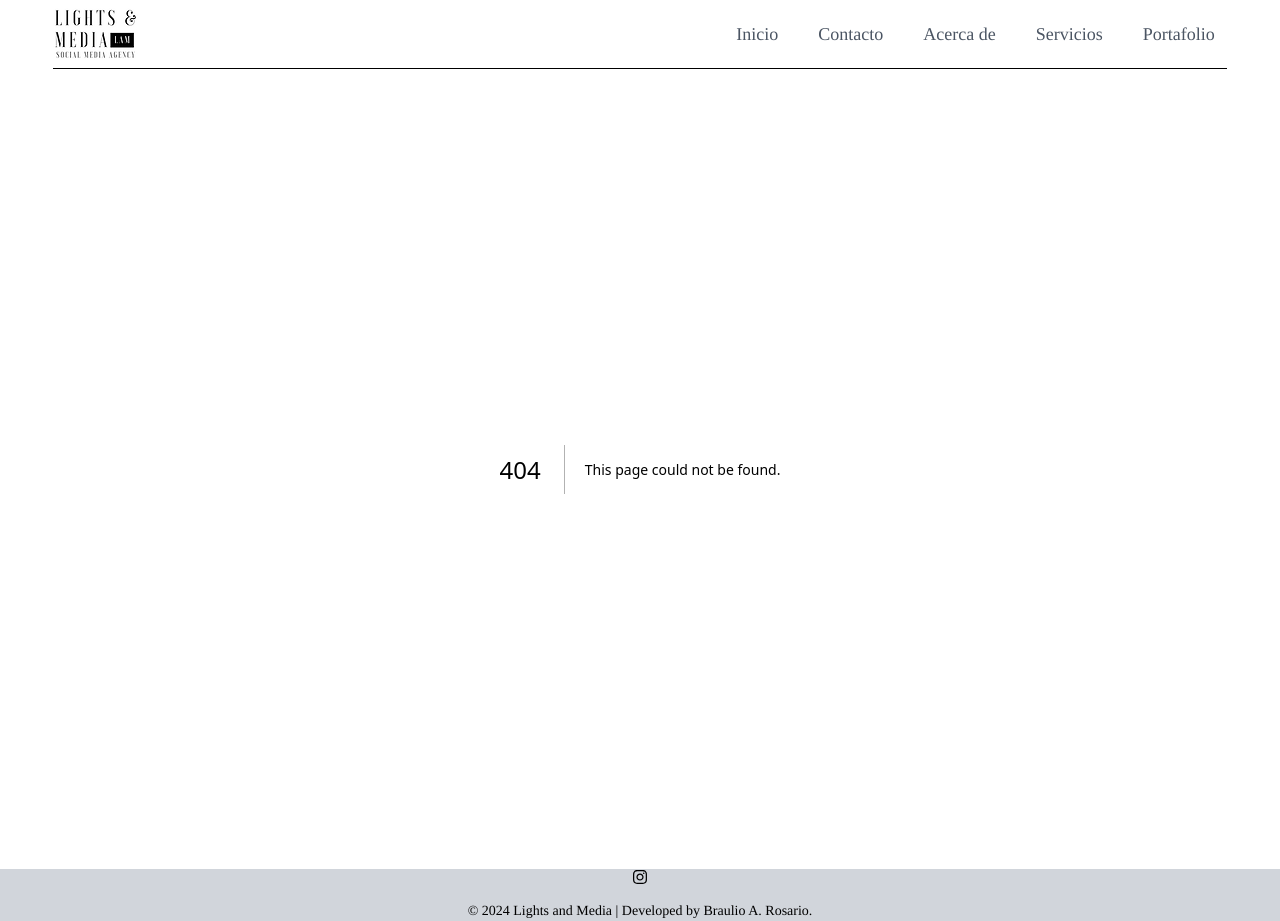
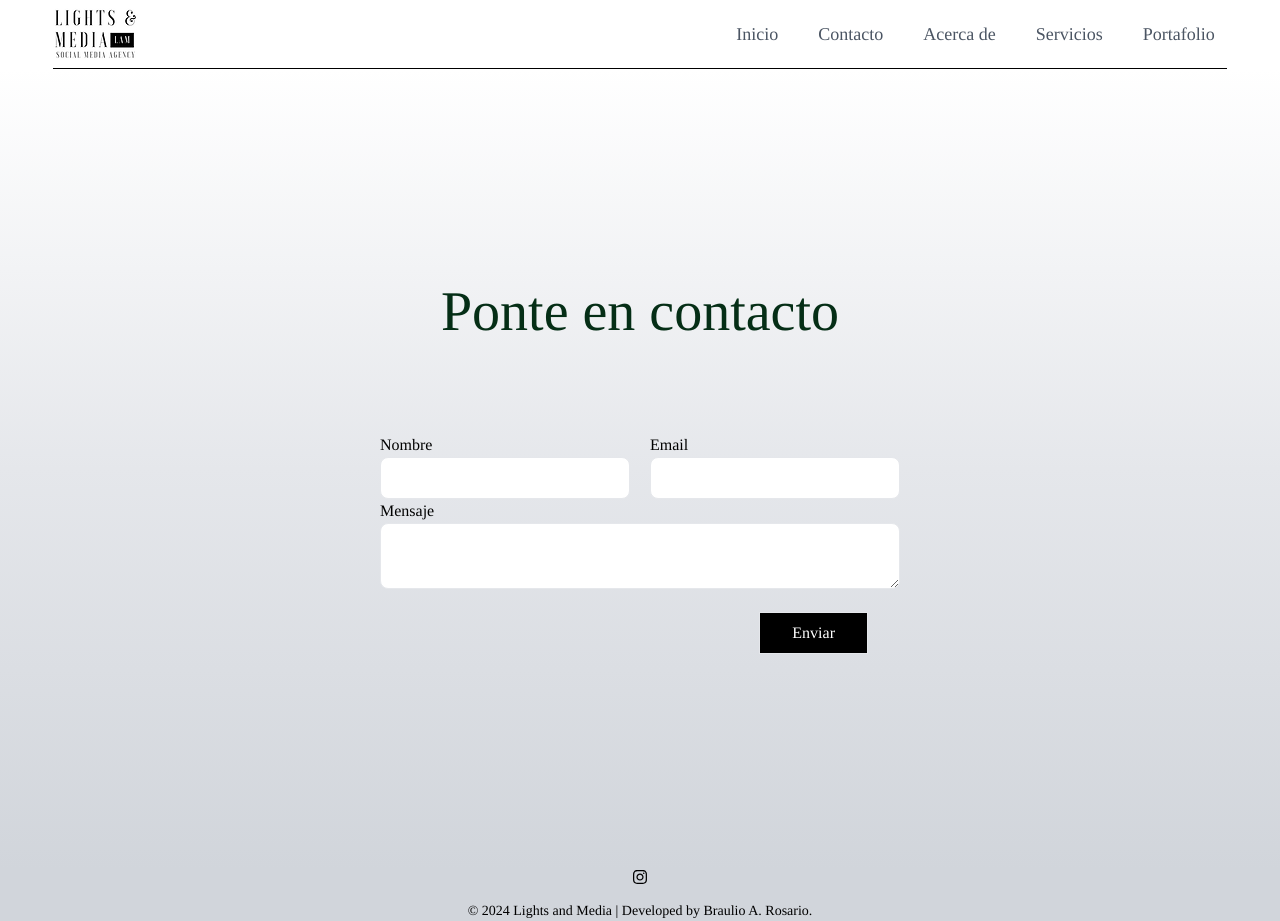
Before and after one commit to BraulioAR/lamweb, a Next.js app: page /contactus in a window 1280 px wide. Before the commit this address had no page. Built offline with nearby package versions, Linux system fonts and the light colour scheme; what tailwindcss-animated, tailwindcss-gradients would draw is missing.

Commit message:
Contact us form fix

```diff
--- /dev/null
+++ b/src/app/contactus/page.tsx
@@ -0,0 +1,57 @@
+import { tinos } from '../fonts'
+
+
+export default function Page() {
+    return (
+        <section id='contact' className='bg-gradient-to-b from-white via-gray-200 to-gray-300 h-screen flex items-center justify-center'>
+        <div className='mx-auto max-w-7xl w-11/12  '>
+          <div className='flex flex-col h-full gap-12'>
+            <div className='flex content-center justify-center'>
+              <h1 className={`${tinos.className} text-center text-[3.5rem] text-green-950`}>Ponte en contacto</h1>
+            </div>
+            <div className='flex flex-col items-center lg:mt-8 gap-[2.5rem]'>
+              <form name="contactus" action='/contactus/success' method='POST' data-netlify="true">
+                <input required type='hidden' name='form-name' value='contactus' />
+                <div className="flex flex-row gap-[1.25rem]">
+                  <div>
+                    <label>
+                      Nombre<br /><input
+                        required
+                        type="text"
+                        name="name"
+                        className="border rounded-[0.5rem] pt-[0.5rem] pb-[0.5rem] pl-[0.75rem] pr-[0.75rem] w-full focus:outline-none focus:shadow-sm focus:transition-border-03s focus:transition-shadow-03s"
+                      />
+                    </label>
+                  </div>
+                  <div>
+                    <label>
+                      Email<br /><input
+                        required
+                        type="email"
+                        name="email"
+                        className="border rounded-[0.5rem] pt-[0.5rem] pb-[0.5rem] pl-[0.75rem] pr-[0.75rem] w-full focus:outline-none focus:shadow-sm focus:transition-border-03s focus:transition-shadow-03s"
+                      />
+                    </label>
+                  </div>
+                </div>
+                <div>
+                  <label>
+                    Mensaje<br />
+                    <textarea required
+                      name="message"
+                      className="border rounded-[0.5rem] pt-[0.5rem] pb-[0.5rem] pl-[0.75rem] pr-[0.75rem] w-full focus:outline-none focus:shadow-sm focus:transition-border-03s focus:transition-shadow-03s"
+                    ></textarea>
+                  </label>
+                </div>
+                <div className=" flex justify-end px-[2rem] py-[1rem] items-end">
+                  <button
+                    className="border px-[2rem] py-[0.5rem] bg-black text-white hover:text-black hover:bg-white transition-color-03s"
+                    type="submit">Enviar</button>
+                </div>
+              </form>
+            </div>
+          </div>
+        </div>
+      </section>
+    )
+}
--- /dev/null
+++ b/src/app/contactus/success/page.tsx
@@ -0,0 +1,13 @@
+import { tinos } from '../../fonts'
+
+
+export default function Page() {
+    return (
+      <section className="mx-auto flex items-center justify-center w-full h-screen bg-gradient-to-b from-white via-gray-200 to-gray-300">
+      <div className="bg-white p-8 rounded shadow-md max-w-md mx-4">
+                <h1 className={`${tinos.className} text-2xl font-bold mb-4 text-black`}>Mensaje enviado con éxito</h1>
+        <p className={`${tinos.className} text-gray-700 text-lg`}>Estaremos en contacto pronto. ¡Gracias por ponerte en contacto!</p>
+      </div>
+            </section>
+)
+}
--- a/src/app/layout.tsx
+++ b/src/app/layout.tsx
@@ -119,7 +119,7 @@ export default function RootLayout({
                 href="/"
                 rel="noopener noreferrer">Inicio</Link>
               <Link className={`${tinos.className} text-gray-600 lg:px-3 py-5 cursor-pointer text-sm lg:text-lg hover:scale-105 hover:text-black transition:fill 0.3s`}
-                href="#contact"
+                href="/contactus"
                 rel="noopener noreferrer">Contacto</Link>
               <Link className={`${tinos.className} text-gray-600 lg:px-3 py-5 cursor-pointer text-sm lg:text-lg hover:scale-105 hover:text-black transition:fill 0.3s`}
                 href="/acercaDe"
--- a/src/app/page.tsx
+++ b/src/app/page.tsx
@@ -97,7 +97,7 @@ export default function Page({ }) {
           </div>
           <div className='flex items-center justify-center max-w-7xl mx-4'>
           <div className='flex flex-col lg:flex-row lg:gap-8 gap-12 mx-4 items-center justify-center lg:pb-8 lg:w-full w-10/12'>
-            <div className='hover:shadow-custom flex flex-col bg-indigo-200 h-auto lg:h-[78vh] pb-4 w-auto lg:w-[80vh] gap-[2vh] rounded-3xl hover:scale-105 transition-transform overflow-hidden'>
+            <div className='hover:shadow-custom flex flex-col bg-indigo-200 h-auto lg:h-auto pb-4 w-[42vh] lg:w-full gap-[2vh] rounded-3xl hover:scale-105 transition-transform overflow-hidden'>
               <div>
                 <Image alt='Jenny TM1'
                   src='/Jenny.webp'
@@ -140,7 +140,7 @@ export default function Page({ }) {
                 </a>
               </div>
             </div>
-            <div className='hover:shadow-custom flex flex-col bg-indigo-200 pb-4 w-auto lg:h-[78vh] lg:w-[80vh] gap-[2vh] rounded-3xl hover:scale-105 transition-transform overflow-hidden'>
+            <div className='hover:shadow-custom flex flex-col bg-indigo-200 pb-4 lg:h-auto w-[42vh] lg:w-full gap-[2vh] rounded-3xl hover:scale-105 transition-transform overflow-hidden'>
               <div>
                 <Image alt='Gabriella TM1'
                   src='/Gabriella.webp'
@@ -183,7 +183,7 @@ export default function Page({ }) {
                 </a>
               </div>
             </div>
-            <div className='hover:shadow-custom flex flex-col bg-indigo-200 mb-12 pb-4 lg:mb-0 w-auto lg:h-[78vh] lg:w-[80vh] gap-[2vh] rounded-xl transform hover:scale-105 transition-transform overflow-hidden relative z-10'>
+            <div className='hover:shadow-custom flex flex-col bg-indigo-200 mb-12 pb-4 lg:mb-0  lg:h-auto w-[42vh] lg:w-full gap-[2vh] rounded-xl transform hover:scale-105 transition-transform overflow-hidden relative z-10'>
               <div>
                 <Image alt='Shade'
                   src='/Shade.webp'
@@ -382,7 +382,7 @@ export default function Page({ }) {
             <h1 className={`${tinos.className} text-center text-black text-5xl lg:text-[5rem]`}>Por si necesitas <br/>inspiración para tu <br/> contenido...</h1>
           </div>
 
-          <div className="grid lg:grid-cols-3 grid-cols-1 h-[275vh] lg:mx-5 mx-auto w-11/12">
+          <div className="grid lg:grid-cols-3 grid-cols-1 h-[275vh] w-full pl-5 lg:px-5">
 
        <div className="col-span-1 relative overflow-hidden  ">
               <figure className="effect-layla">
@@ -456,7 +456,7 @@ export default function Page({ }) {
       </section>
 
       <section id='cualidades' className='bg-black pb-48 w-screen'>
-        <div className='pt-12 pb-20 m-20'>
+        <div className='pt-12 pb-20 mx-20'>
           <div className='flex justify-start items-start '>
             <h1 className={`${tinos.className} text-start text-white text-5xl lg:text-[3.5rem]`}>Cualidades según nuestros clientes</h1>
             </div>
```
